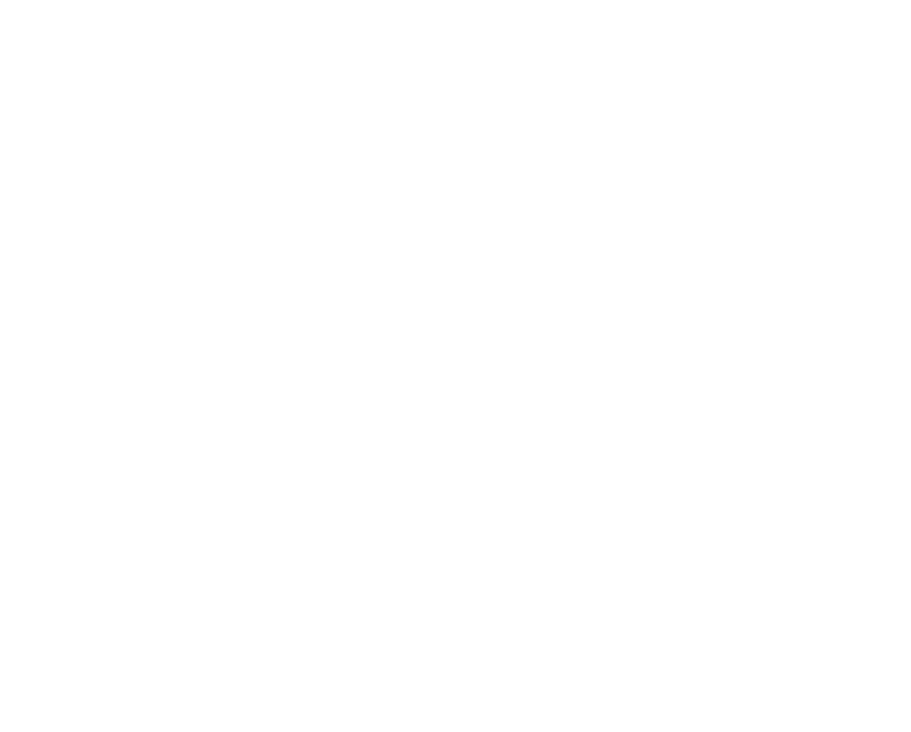
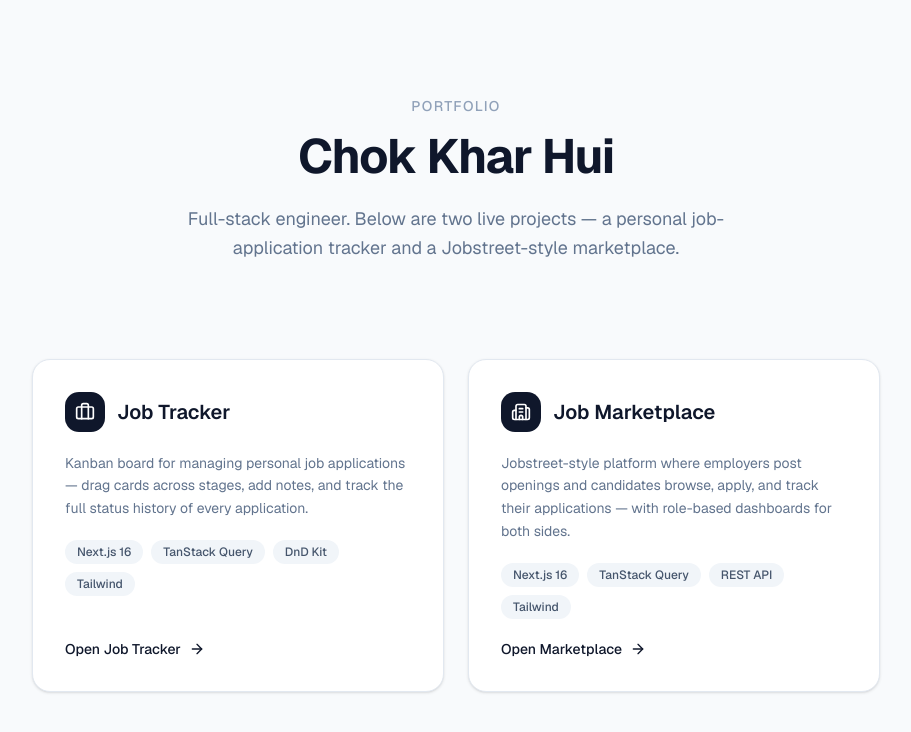
Before and after one commit to khchok/portfolio, a Next.js app: page / in a window 1280 px wide. Shown: the top 732 px of the page, without its empty margins (184-1095 px from the left). Built offline with nearby package versions, Linux system fonts and the light colour scheme.

Commit message:
feat: add portfolio landing page with hero and project cards

```diff
--- /dev/null
+++ b/src/app/(landing)/page.tsx
@@ -0,0 +1,80 @@
+import Link from "next/link";
+import { ArrowRight, Briefcase, Building2 } from "lucide-react";
+
+interface ProjectCardProps {
+  icon: React.ReactNode;
+  title: string;
+  description: string;
+  tech: string[];
+  href: string;
+  label: string;
+}
+
+function ProjectCard({ icon, title, description, tech, href, label }: ProjectCardProps) {
+  return (
+    <div className="flex flex-col gap-5 rounded-2xl border border-slate-200 bg-white p-8 shadow-sm hover:shadow-md transition-shadow">
+      <div className="flex items-center gap-3">
+        <div className="flex h-10 w-10 items-center justify-center rounded-xl bg-slate-900 text-white">
+          {icon}
+        </div>
+        <h2 className="text-xl font-semibold text-slate-900">{title}</h2>
+      </div>
+      <p className="text-slate-500 text-sm leading-relaxed">{description}</p>
+      <div className="flex flex-wrap gap-2">
+        {tech.map((t) => (
+          <span key={t} className="rounded-full bg-slate-100 px-3 py-1 text-xs font-medium text-slate-600">
+            {t}
+          </span>
+        ))}
+      </div>
+      <Link
+        href={href}
+        className="mt-auto inline-flex items-center gap-2 text-sm font-medium text-slate-900 hover:text-slate-600 transition-colors"
+      >
+        {label} <ArrowRight className="h-4 w-4" />
+      </Link>
+    </div>
+  );
+}
+
+export default function LandingPage() {
+  return (
+    <main className="min-h-screen bg-slate-50">
+      {/* Hero */}
+      <section className="mx-auto max-w-4xl px-6 py-24 text-center">
+        <p className="mb-4 text-sm font-medium uppercase tracking-widest text-slate-400">
+          Portfolio
+        </p>
+        <h1 className="mb-6 text-5xl font-bold tracking-tight text-slate-900">
+          Chok Khar Hui
+        </h1>
+        <p className="mx-auto max-w-xl text-lg text-slate-500 leading-relaxed">
+          Full-stack engineer. Below are two live projects — a personal job-application
+          tracker and a Jobstreet-style marketplace.
+        </p>
+      </section>
+
+      {/* Project cards */}
+      <section className="mx-auto max-w-4xl px-6 pb-24">
+        <div className="grid gap-6 sm:grid-cols-2">
+          <ProjectCard
+            icon={<Briefcase className="h-5 w-5" />}
+            title="Job Tracker"
+            description="Kanban board for managing personal job applications — drag cards across stages, add notes, and track the full status history of every application."
+            tech={["Next.js 16", "TanStack Query", "DnD Kit", "Tailwind"]}
+            href="/tracker/login"
+            label="Open Job Tracker"
+          />
+          <ProjectCard
+            icon={<Building2 className="h-5 w-5" />}
+            title="Job Marketplace"
+            description="Jobstreet-style platform where employers post openings and candidates browse, apply, and track their applications — with role-based dashboards for both sides."
+            tech={["Next.js 16", "TanStack Query", "REST API", "Tailwind"]}
+            href="/marketplace/login"
+            label="Open Marketplace"
+          />
+        </div>
+      </section>
+    </main>
+  );
+}
--- a/src/app/page.tsx
+++ /dev/null
@@ -1,3 +0,0 @@
-export default function Home() {
-  return <div />;
-}
```
